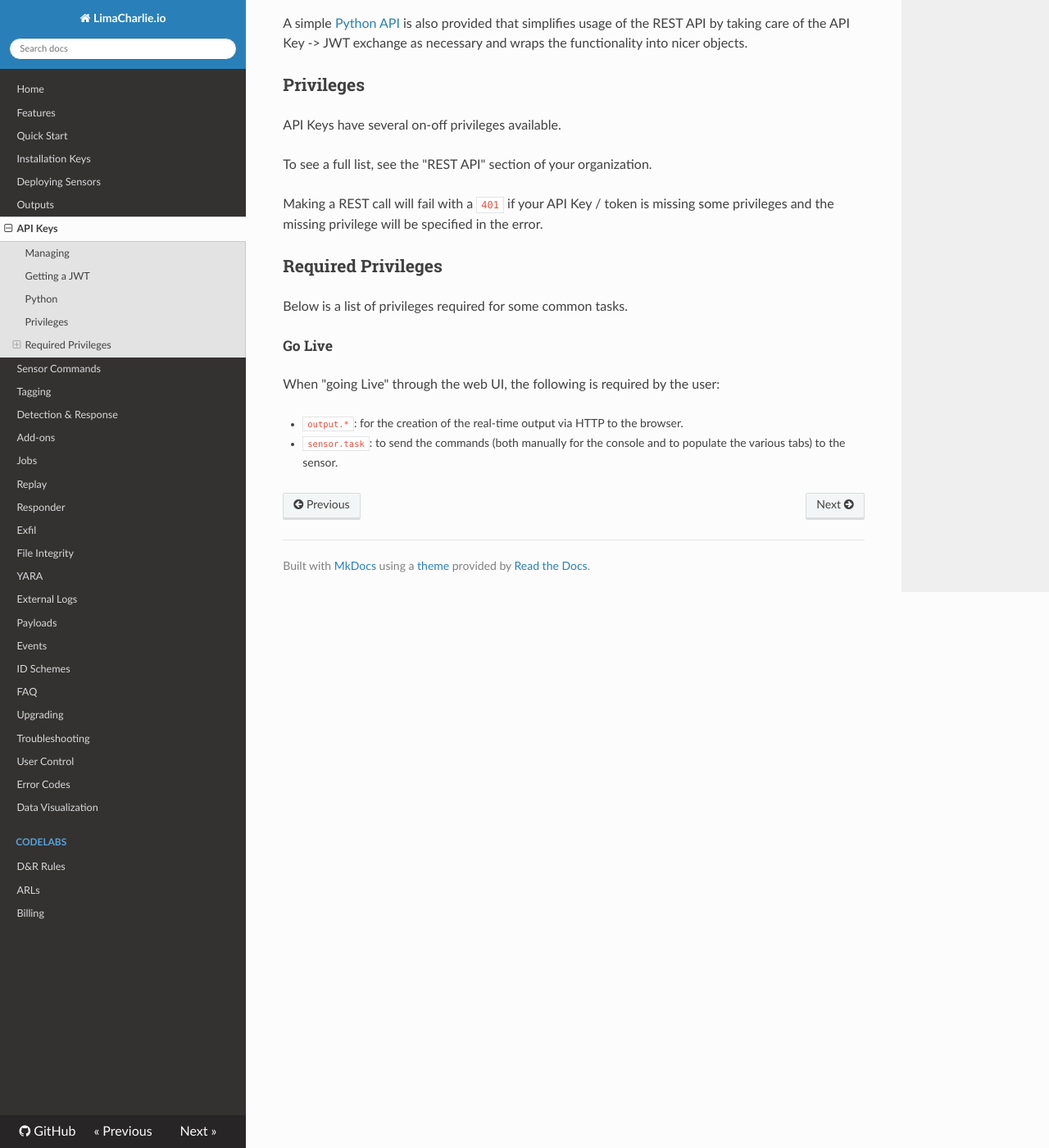
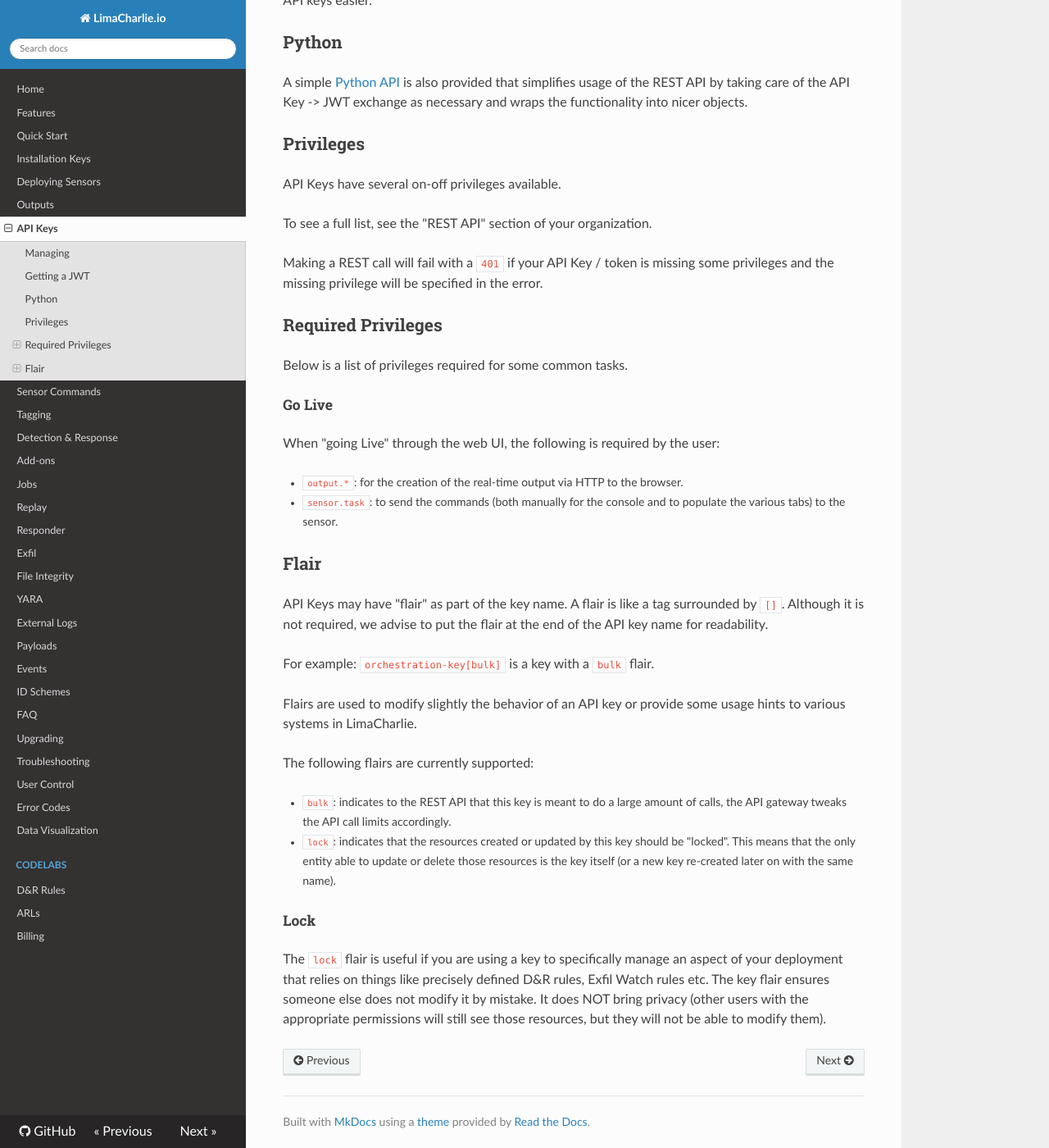
Before and after one commit to refractionPOINT/lce_doc, an MkDocs documentation site: the page built from docs/api_keys.md, in a window 1280 px wide and 1400 px high, scrolled down 994 px. Shown: the whole window at 82% size. Built offline with MkDocs 1.6.1, drawn with Linux system fonts in a browser that asks for light colours; nearby versions of some CDN libraries; old or Windows-style settings are respelled for this version of MkDocs.

Commit message:
Draft doc for flair in API keys.

```diff
--- a/docs/api_keys.md
+++ b/docs/api_keys.md
@@ -43,3 +43,22 @@ When "going Live" through the web UI, the following is required by the user:
 
 * `output.*`: for the creation of the real-time output via HTTP to the browser.
 * `sensor.task`: to send the commands (both manually for the console and to populate the various tabs) to the sensor.
+
+## Flair
+API Keys may have "flair" as part of the key name. A flair is like a tag surrounded by `[]`. Although it is not required, we
+advise to put the flair at the end of the API key name for readability.
+
+For example:
+`orchestration-key[bulk]` is a key with a `bulk` flair.
+
+Flairs are used to modify slightly the behavior of an API key or provide some usage hints to various systems in LimaCharlie.
+
+The following flairs are currently supported:
+
+* `bulk`: indicates to the REST API that this key is meant to do a large amount of calls, the API gateway tweaks the API call limits accordingly.
+* `lock`: indicates that the resources created or updated by this key should be "locked". This means that the only entity able to update or delete those resources is the key itself (or a new key re-created later on with the same name).
+
+### Lock
+The `lock` flair is useful if you are using a key to specifically manage an aspect of your deployment that relies on things like
+precisely defined D&R rules, Exfil Watch rules etc. The key flair ensures someone else does not modify it by mistake.
+It does NOT bring privacy (other users with the appropriate permissions will still see those resources, but they will not be able to modify them).
```
